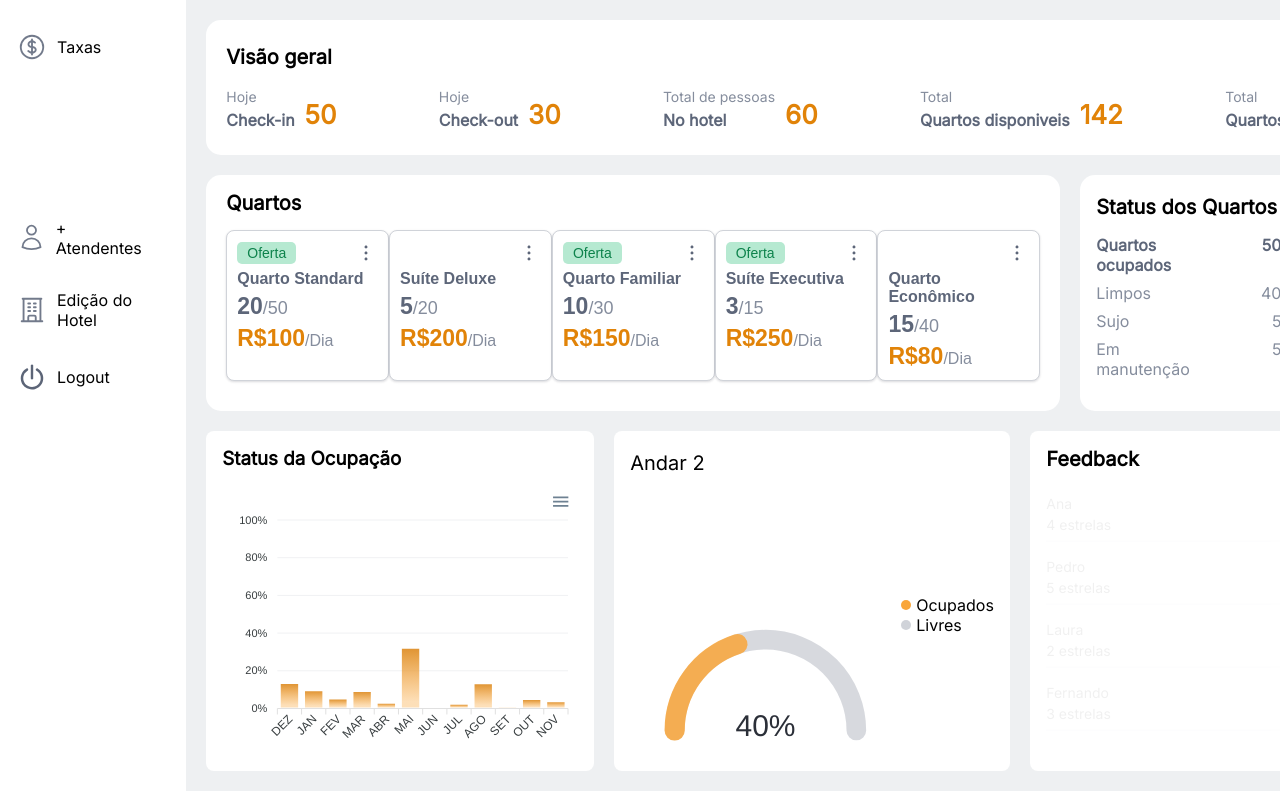
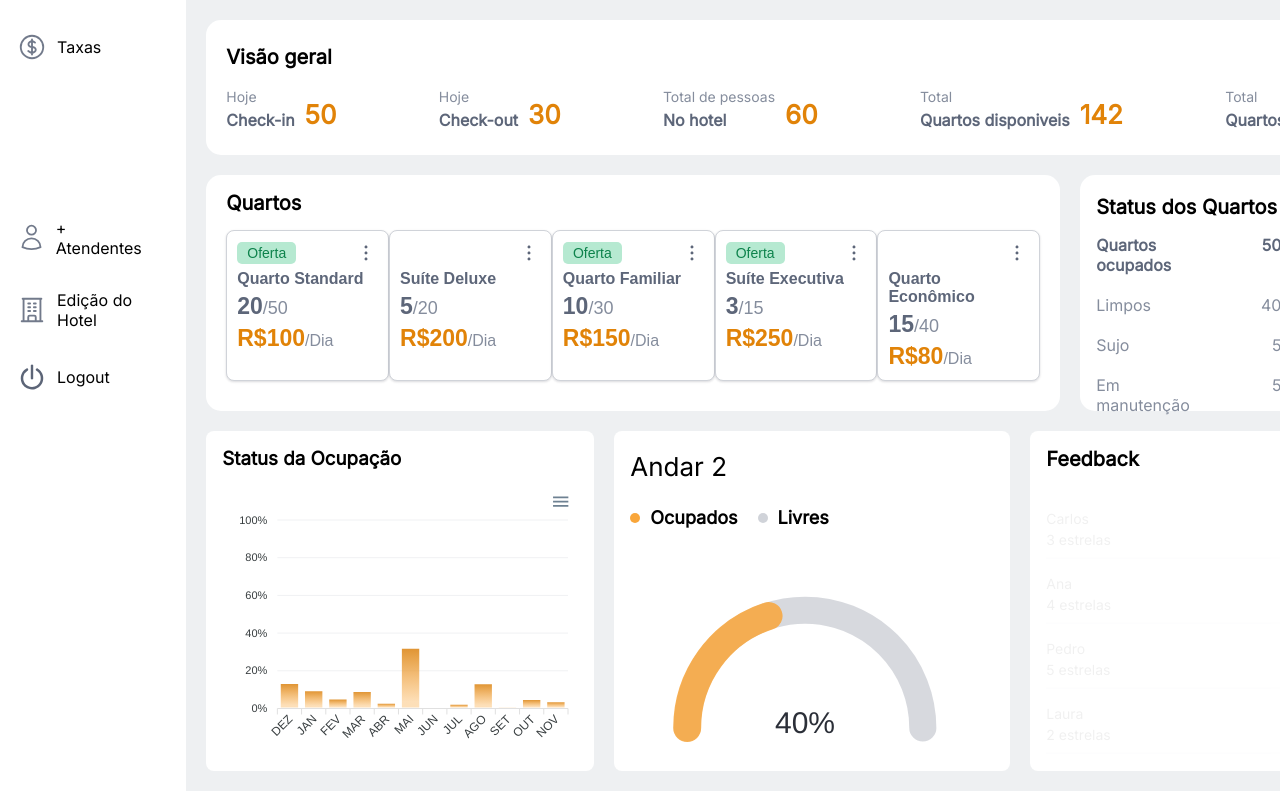
Before and after one commit to StayInn-O-Futuro-do-Gerenciamento/front-end, a React (Vite) app: page / in a window 1280 px wide. Shown: the part 390-1181 px from the top of the page. Built offline with nearby package versions, Linux system fonts and the light colour scheme.

Commit message:
fix: small adjust style

```diff
--- a/src/components/componentCreateReservationBar/index.tsx
+++ b/src/components/componentCreateReservationBar/index.tsx
@@ -1,6 +1,8 @@
 import { useState, useEffect } from "react";
 import { Button } from "../componentButton";
 import { StyledReservationBar } from "./style";
+import moment from "moment";
+import "moment/dist/locale/pt-br";
 
 export const ReservationBar = () => {
   const [currentDate, setCurrentDate] = useState(new Date());
@@ -12,8 +14,10 @@ export const ReservationBar = () => {
 
     return () => clearInterval(timer);
   }, []);
-
-  const formattedDate = currentDate.toLocaleString("pt-BR");
+  moment.locale("pt-br");
+  const formattedDate = moment(currentDate).format(
+    "dddd, D [de] MMMM [de] YYYY, HH:mm:ss"
+  );
 
   return (
     <StyledReservationBar>
--- a/src/components/componentFeedBack/index.tsx
+++ b/src/components/componentFeedBack/index.tsx
@@ -56,6 +56,21 @@ export const Feedback = () => {
         quantidadeEstrelas: 5,
         numeroQuarto: "E524",
       },
+      {
+        nomeHospede: "Antonio",
+        quantidadeEstrelas: 2,
+        numeroQuarto: "E524",
+      },
+      {
+        nomeHospede: "Xuxa",
+        quantidadeEstrelas: 5,
+        numeroQuarto: "E524",
+      },
+      {
+        nomeHospede: "Pietro",
+        quantidadeEstrelas: 1,
+        numeroQuarto: "E524",
+      },
     ],
     []
   );
@@ -64,17 +79,17 @@ export const Feedback = () => {
     const intervalId = setInterval(() => {
       anime({
         targets: ".feedback-list li",
-        opacity: [1, 0], // Fade-out
-        translateY: [0, -8], // Move para cima
+        opacity: [1, 0],
+        translateY: [0, -8],
         duration: 500,
         easing: "easeInOutQuad",
         complete: () => {
-          setFeedbackIndex((prevIndex) => (prevIndex + 3) % feedback.length);
+          setFeedbackIndex((prevIndex) => (prevIndex + 2) % feedback.length);
 
           anime({
             targets: ".feedback-list li",
-            opacity: [0, 1], // Fade-in
-            translateY: [8, 0], // Move para baixo
+            opacity: [0, 1],
+            translateY: [8, 0],
             duration: 500,
             easing: "easeInOutQuad",
           });
@@ -82,7 +97,6 @@ export const Feedback = () => {
       });
     }, 5000);
 
-    // Adicionando uma execução inicial para exibir os primeiros feedbacks imediatamente
     setFeedbackIndex(0);
 
     return () => clearInterval(intervalId);
--- a/src/components/componentFeedBack/style.ts
+++ b/src/components/componentFeedBack/style.ts
@@ -3,7 +3,7 @@ import styled, { keyframes } from "styled-components";
 const fadeIn = keyframes`
   from {
     opacity: 0;
-    transform: translateY(8px); // Adiciona um leve deslocamento para cima
+    transform: translateY(8px);
   }
   to {
     opacity: 1;
@@ -30,6 +30,7 @@ export const StyledFeedback = styled.div`
     font-size: var(--font-size1);
     font-weight: var(--text-weight600);
     color: var(--grey-grey-800);
+    margin-bottom: 15px;
   }
 
   .title {
@@ -56,7 +57,7 @@ export const StyledFeedback = styled.div`
 
       width: 364px;
 
-      padding-bottom: 8px;
+      padding-bottom: 10px;
 
       border-bottom: 1px solid var(--grey-100);
 
--- a/src/components/componentSemiCircularChart/index.tsx
+++ b/src/components/componentSemiCircularChart/index.tsx
@@ -41,14 +41,7 @@ export const SemiCircularChart = () => {
   return (
     <SemiCircularChartMain>
       <h3 className="chart-title">{floorInfo[currentFloorIndex].floor}</h3>
-      <div>
-        <ReactApexChart
-          options={options}
-          series={series}
-          type="radialBar"
-          height={280}
-        />
-        <div>
+      <div className="div-subtitle">
         <div className="occupied-point">
           <div className="orange-point"></div>
           <p>Ocupados</p>
@@ -58,7 +51,14 @@ export const SemiCircularChart = () => {
           <p>Livres</p>
         </div>
       </div>
-      </div>
+
+      <ReactApexChart
+        options={options}
+        series={series}
+        type="radialBar"
+        height={350}
+        width={350}
+      />
     </SemiCircularChartMain>
   );
 };
--- a/src/components/componentSemiCircularChart/style.ts
+++ b/src/components/componentSemiCircularChart/style.ts
@@ -3,6 +3,7 @@ import styled from "styled-components";
 export const SemiCircularChartMain = styled.div`
   display: flex;
   flex-direction: column;
+  gap: 25px;
   padding: 20px 16px;
   font-family: var(--font-family-inter);
   background-color: #fff;
@@ -11,21 +12,23 @@ export const SemiCircularChartMain = styled.div`
   height: 340px;
 
   h3 {
-    font-size: var(--font-size1);
+    font-size: var(--font-size3);
     font-weight: var(--text-weight500);
-    margin-bottom: 120px;
   }
-  div {
+
+  .div-subtitle {
     display: flex;
-
-    div {
-      display: flex;
-      flex-direction: column;
+    flex-direction: row;
+    gap: 20px;
     div {
       display: flex;
       flex-direction: row;
       align-items: center;
-        gap: 5px;
+      gap: 10px;
+      p {
+        font-weight: var(--text-weight600);
+        font-size: 18px;
+      }
       .orange-point {
         width: 10px;
         height: 10px;
@@ -40,5 +43,4 @@ export const SemiCircularChartMain = styled.div`
       }
     }
   }
-  }
 `;
--- a/src/components/componentStatusRoom/style.ts
+++ b/src/components/componentStatusRoom/style.ts
@@ -24,12 +24,11 @@ export const StyledStatusRoom = styled.div`
     display: flex;
     justify-content: space-between;
 
-
     .occupied {
       display: flex;
       flex-direction: column;
 
-      gap: 8px;
+      gap: 20px;
 
       .titleOccupied {
         display: flex;
@@ -70,7 +69,7 @@ export const StyledStatusRoom = styled.div`
       display: flex;
       flex-direction: column;
 
-      gap: 8px;
+      gap: 20px;
 
       .titleAvailable {
         display: flex;
@@ -105,6 +104,7 @@ export const StyledStatusRoom = styled.div`
           font-weight: var(--text-weight400);
           color: var(--grey-400);
         }
+      }
     }
   }
 `;
```
Lines whose indentation alone changed are shown as unchanged.
